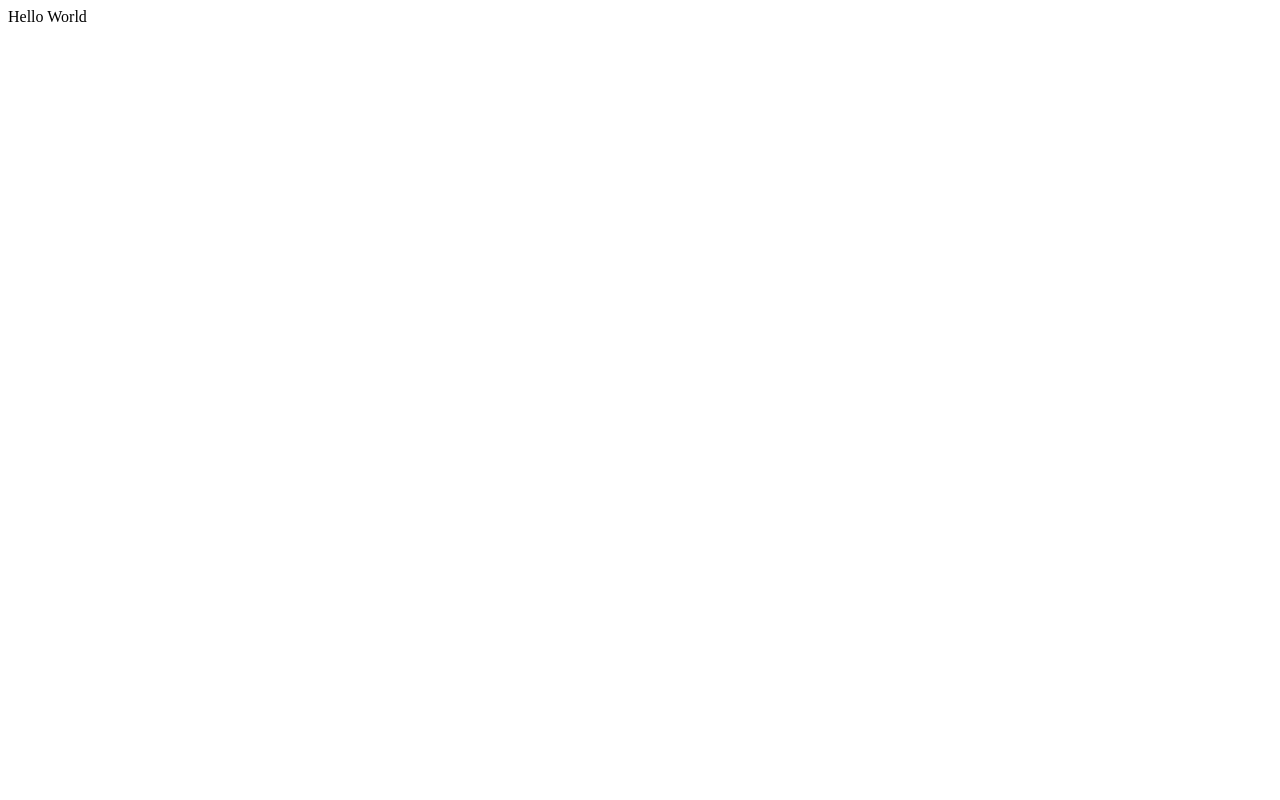
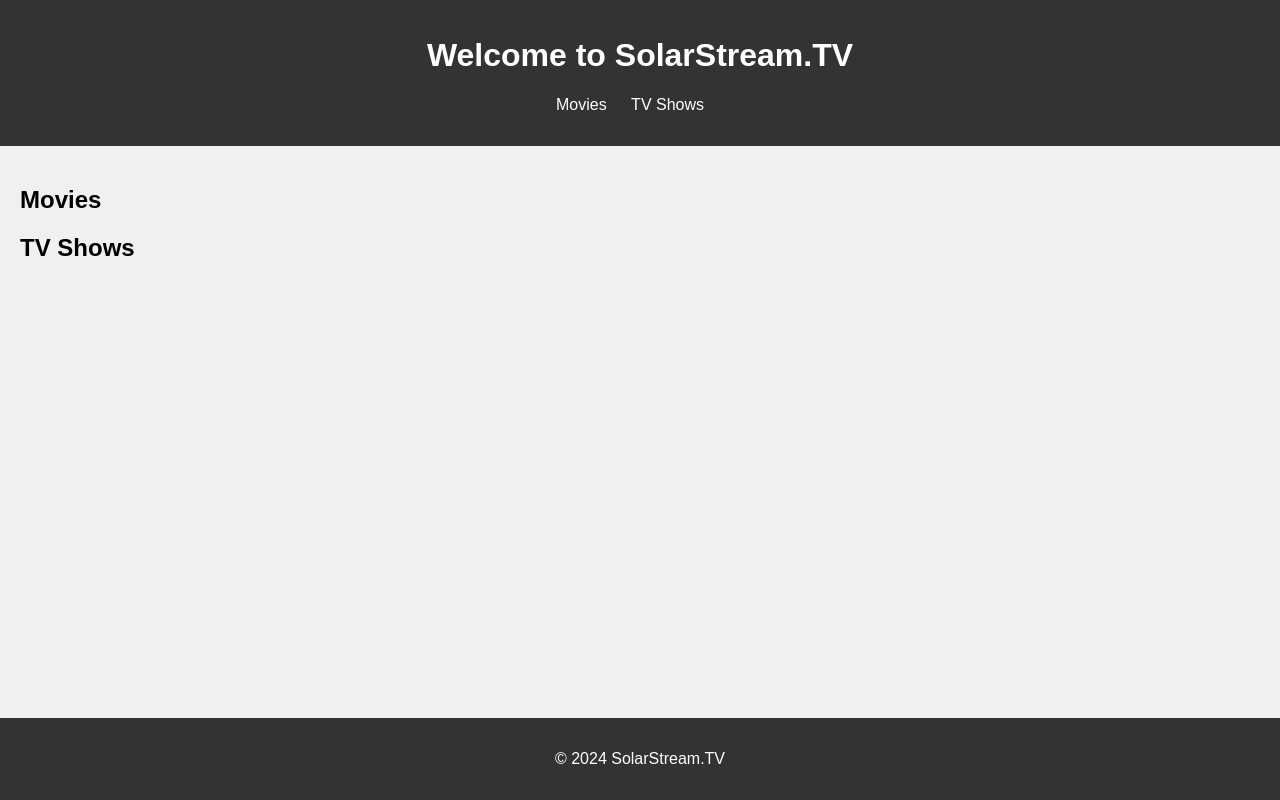
Before and after one commit to ScheelJW/solarstream, a plain HTML site: page index.html in a window 1280 px wide. Drawn offline with Linux system fonts and the light colour scheme.

Commit message:
jhghjug
jhgjhh

```diff
--- /dev/null
+++ b/Style.css
@@ -0,0 +1,42 @@
+body {
+    font-family: Arial, sans-serif;
+    margin: 0;
+    padding: 0;
+    background-color: #f0f0f0;
+}
+
+header {
+    background-color: #333;
+    color: white;
+    text-align: center;
+    padding: 1em 0;
+}
+
+nav ul {
+    list-style-type: none;
+    padding: 0;
+}
+
+nav ul li {
+    display: inline;
+    margin-right: 20px;
+}
+
+nav ul li a {
+    color: white;
+    text-decoration: none;
+}
+
+main {
+    padding: 20px;
+}
+
+footer {
+    background-color: #333;
+    color: white;
+    text-align: center;
+    padding: 1em 0;
+    position: fixed;
+    bottom: 0;
+    width: 100%;
+}
--- a/index.html
+++ b/index.html
@@ -1 +1,34 @@
-Hello World
+<!DOCTYPE html>
+<html lang="en">
+<head>
+    <meta charset="UTF-8">
+    <meta name="viewport" content="width=device-width, initial-scale=1.0">
+    <title>SolarStream.TV</title>
+    <link rel="stylesheet" href="style.css">
+</head>
+<body>
+    <header>
+        <h1>Welcome to SolarStream.TV</h1>
+        <nav>
+            <ul>
+                <li><a href="#movies">Movies</a></li>
+                <li><a href="#shows">TV Shows</a></li>
+            </ul>
+        </nav>
+    </header>
+    <main>
+        <section id="movies">
+            <h2>Movies</h2>
+            <!-- Movie content goes here -->
+        </section>
+        <section id="shows">
+            <h2>TV Shows</h2>
+            <!-- TV Show content goes here -->
+        </section>
+    </main>
+    <footer>
+        <p>&copy; 2024 SolarStream.TV</p>
+    </footer>
+    <script src="script.js"></script>
+</body>
+</html>
```
